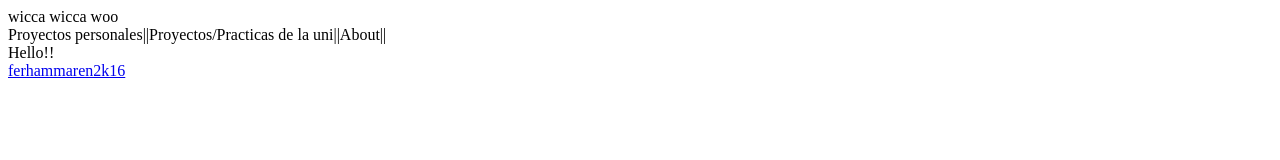
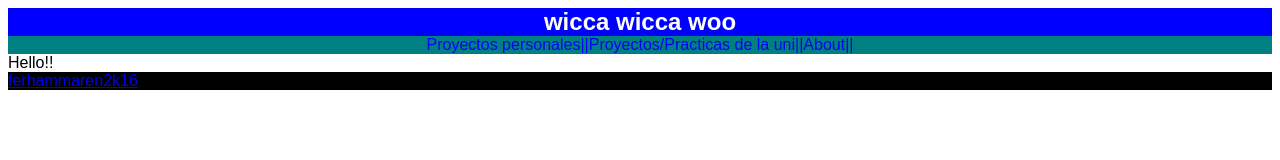
Before and after one commit to ferhammaren/ferhammaren, a plain HTML site: page home.html in a window 1280 px wide. Drawn offline with Linux system fonts and the light colour scheme; files that its build step writes are made by us from their sources.

Commit message:
what is even css

```diff
--- a/home.html
+++ b/home.html
@@ -1,7 +1,7 @@
 <!DOCTYPE html>
 <html>
 <head>
-<link rel="stylesheet" type="text/css" href="mainStyle.css">
+<link rel="stylesheet" type="text/css" href="http://ferhammaren.github.io/resources/css/mainStyle.css">
 <title>Proyectos de Fer</title>
 </head>
 <body>
--- a/resources/css/mainStyle.css
+++ b/resources/css/mainStyle.css
@@ -1,2 +1,22 @@
-<--!
-{}
+/*Estilo principal*/
+header{
+background-color: blue;
+color:white;
+text-align: center;
+font-family: sans-serif;
+font-weight: bold;
+font-size: 24px;
+}
+nav{
+background-color: teal;
+color:blue;
+text-align: center;
+font-family: sans-serif;
+}
+body{
+font-family: sans-serif;
+}
+footer{
+background-color: black;
+color:white;
+}
```
